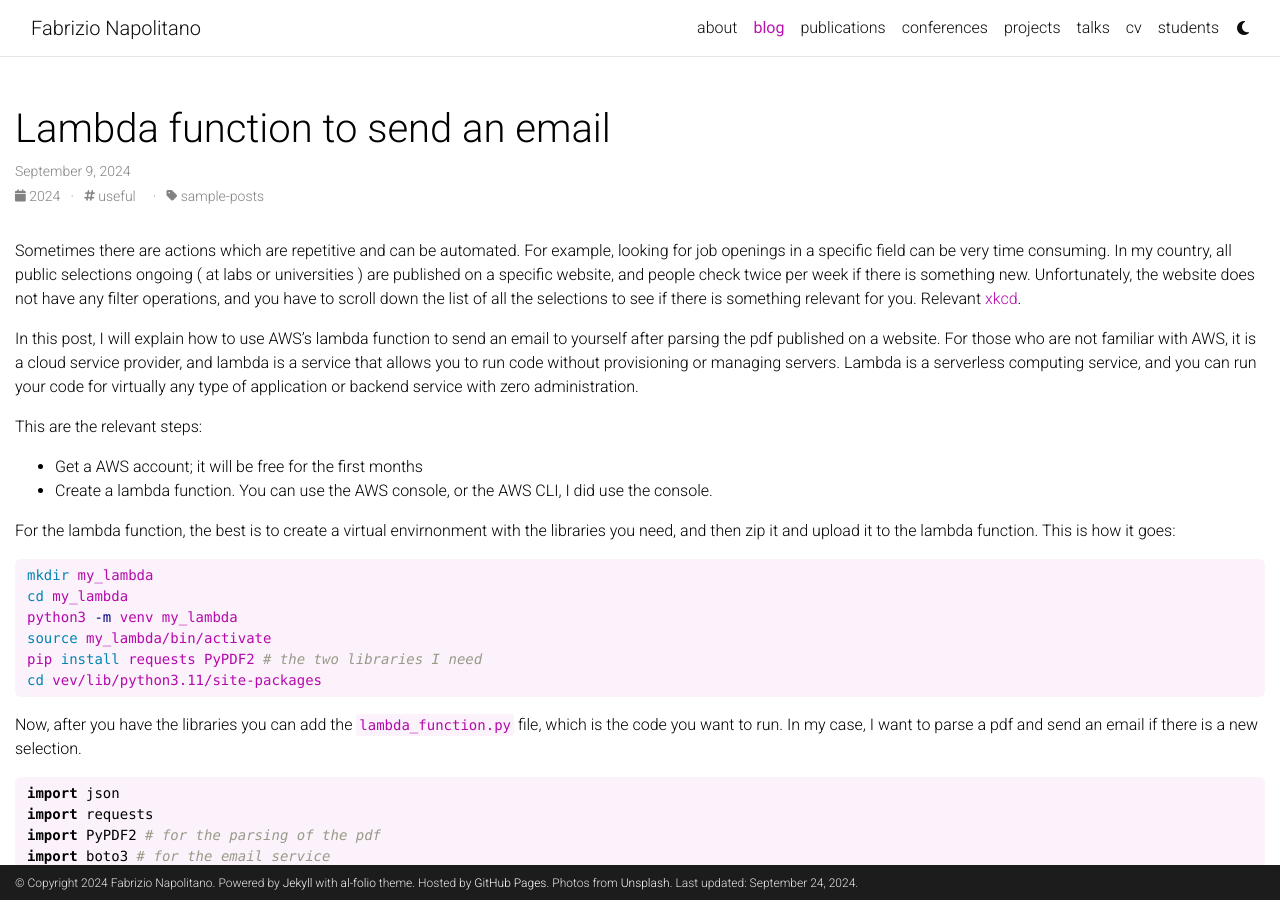
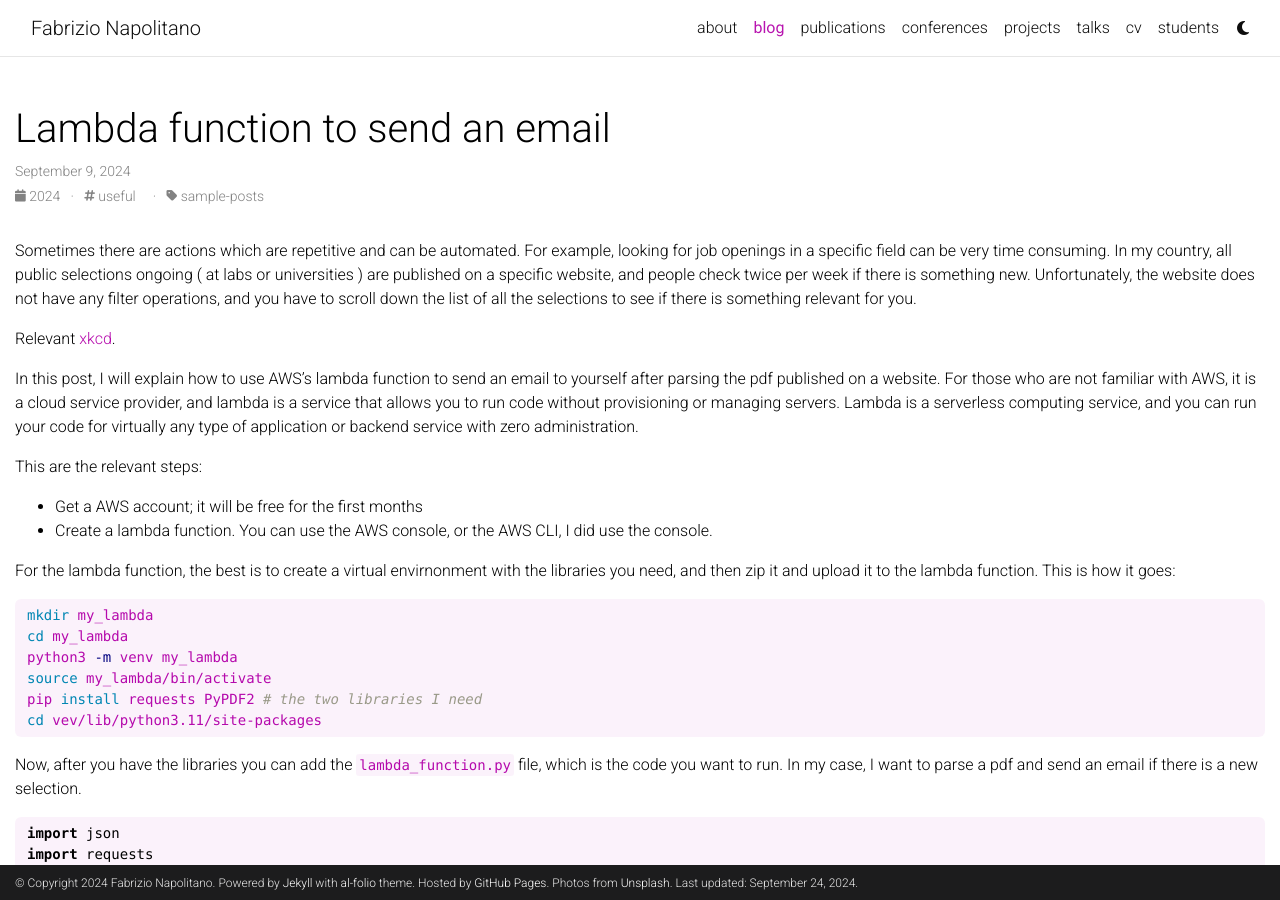
Before and after one commit to fabnap/personal, a Jekyll site: the page built from _posts/2024-09-09-lambda.md, in a window 1280 px wide and 900 px high. Built offline with Jekyll 4.4.1, drawn with Linux system fonts in a browser that asks for light colours; full-size pictures stand in for the smaller copies a plugin makes; comment, search, counter and statistics services are not loaded; a style sheet for code colours, icons or effects is not loaded; some of the changed lines change nothing that is shown; some of the changed text lies outside the part shown.

Commit message:
fix add text

```diff
--- a/_posts/2024-09-09-lambda.md
+++ b/_posts/2024-09-09-lambda.md
@@ -9,6 +9,7 @@
 
 Sometimes there are actions which are repetitive and can be automated. For example, looking for job openings in a specific field can be very time consuming. In my country, all public selections ongoing ( at labs or universities ) are published on a specific website, and people check twice per week if there is something new.
 Unfortunately, the website does not have any filter operations, and you have to scroll down the list of all the selections to see if there is something relevant for you.
+
 Relevant [xkcd](https://xkcd.com/1319/).
 
 In this post, I will explain how to use AWS's lambda function to send an email to yourself after parsing the pdf published on a website. For those who are not familiar with AWS, it is a cloud service provider, and lambda is a service that allows you to run code without provisioning or managing servers. Lambda is a serverless computing service, and you can run your code for virtually any type of application or backend service with zero administration.
@@ -258,7 +259,7 @@
 
 Now if the function works correctly you will receive an email with the text of the pdf, and you can check if there is something relevant for you.
 
-Here is my nice example
+Here is my nice example (the snippets are not very useful in this case, but you get the idea):
 <div class="row">
     <div class="col-sm mt-3 mt-md-0">
 		{% include figure.html path="assets/img/emailexample.png" class="img-fluid rounded z-depth-1" %}
```
